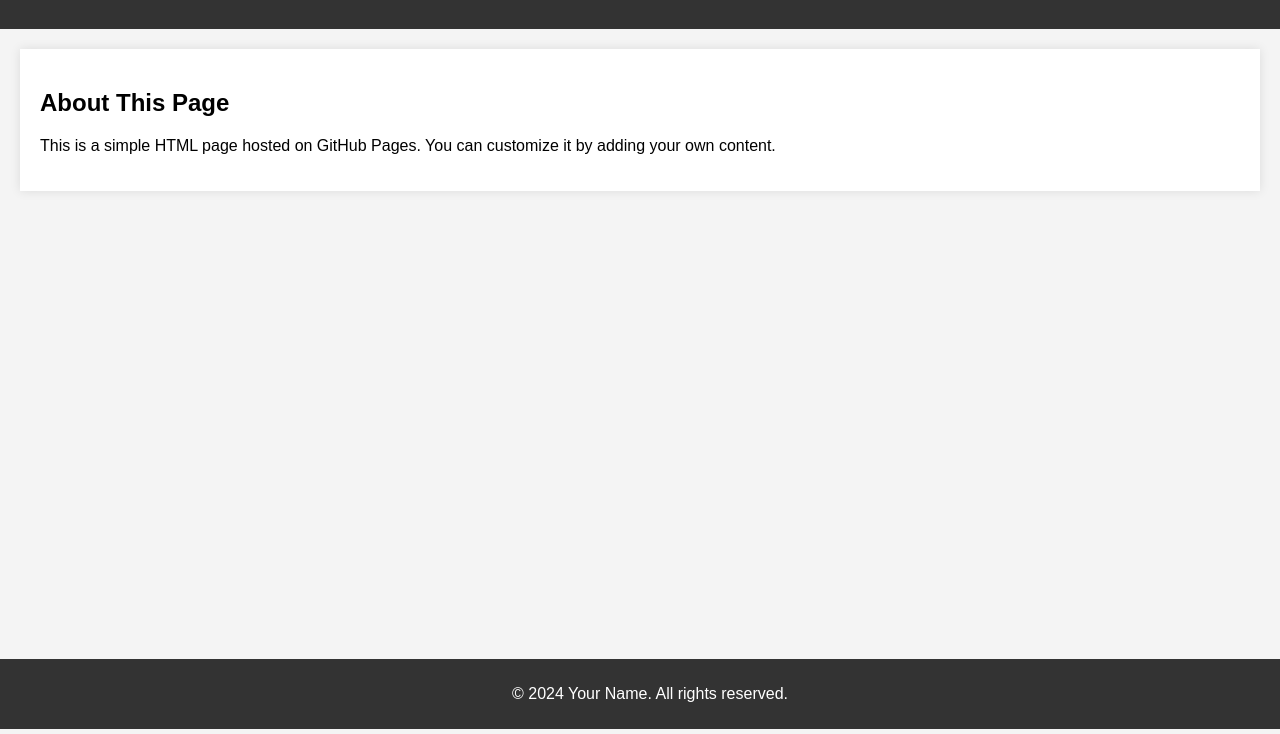
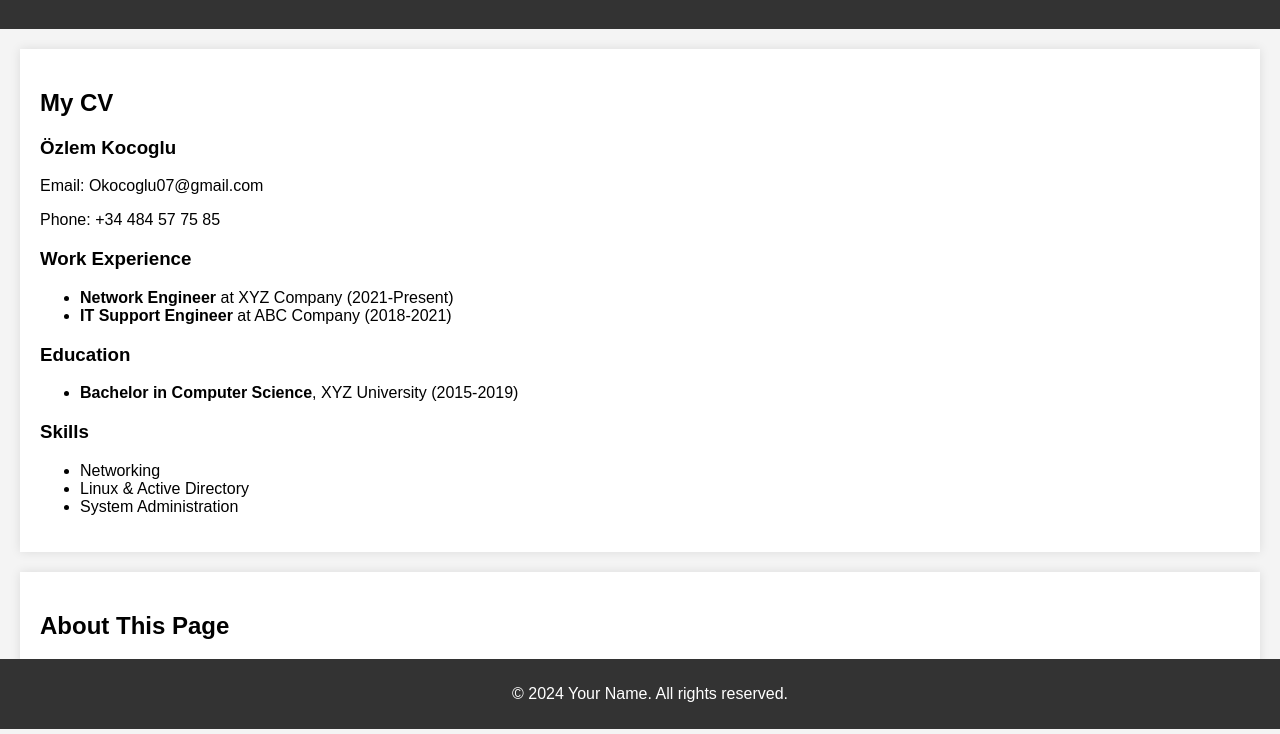
Before and after one commit to OzlemKocoglu/CV, a plain HTML site: page index.html in a window 1280 px wide. Shown: the part 71-805 px from the top of the page. Drawn offline with Linux system fonts and the light colour scheme.

Commit message:
Update index.html

```diff
--- a/index.html
+++ b/index.html
@@ -40,6 +40,30 @@
     <header>
         <h1>Welcome to My CV</h1>
     </header>
+<section>
+    <h2>My CV</h2>
+    <h3>Özlem Kocoglu</h3>
+    <p>Email: Okocoglu07@gmail.com</p>
+    <p>Phone: +34 484 57 75 85</p>
+
+    <h3>Work Experience</h3>
+    <ul>
+        <li><strong>Network Engineer</strong> at XYZ Company (2021-Present)</li>
+        <li><strong>IT Support Engineer</strong> at ABC Company (2018-2021)</li>
+    </ul>
+
+    <h3>Education</h3>
+    <ul>
+        <li><strong>Bachelor in Computer Science</strong>, XYZ University (2015-2019)</li>
+    </ul>
+
+    <h3>Skills</h3>
+    <ul>
+        <li>Networking</li>
+        <li>Linux & Active Directory</li>
+        <li>System Administration</li>
+    </ul>
+</section>
 
     <section>
         <h2>About This Page</h2>
```
